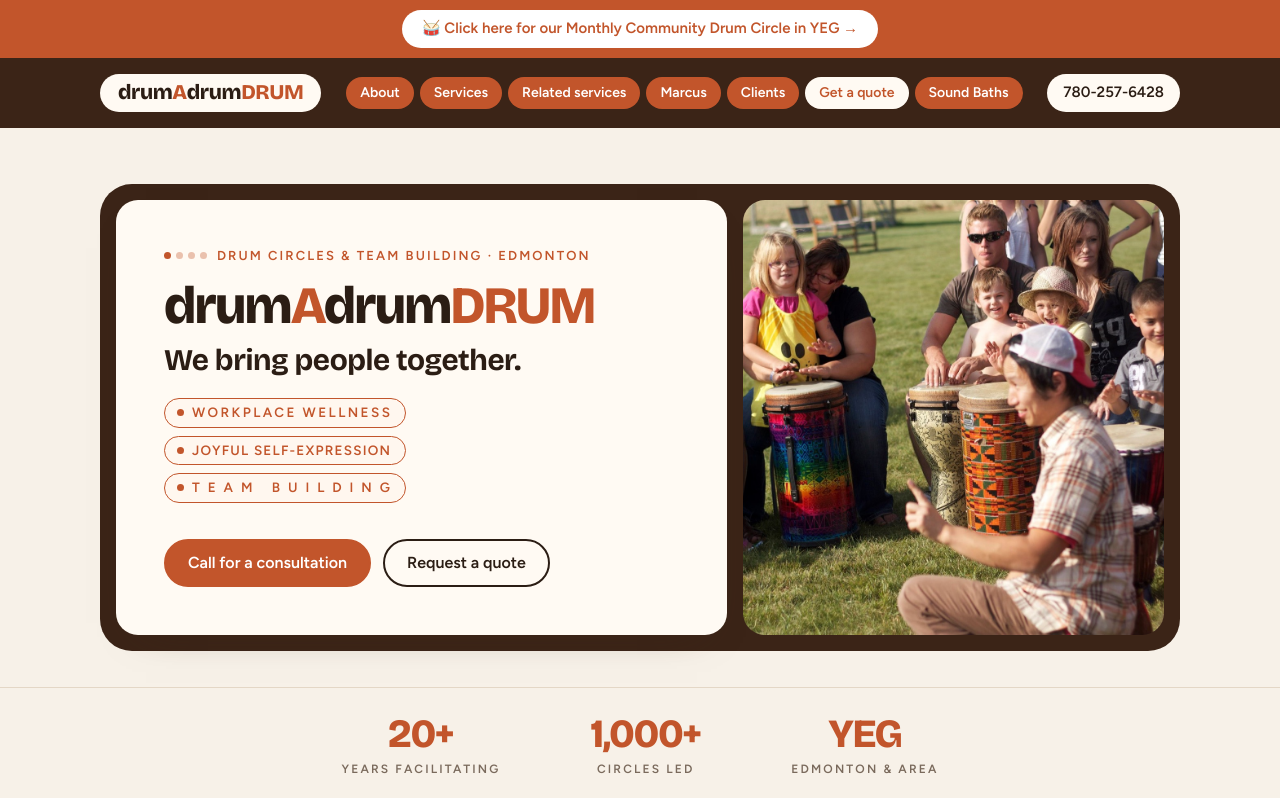
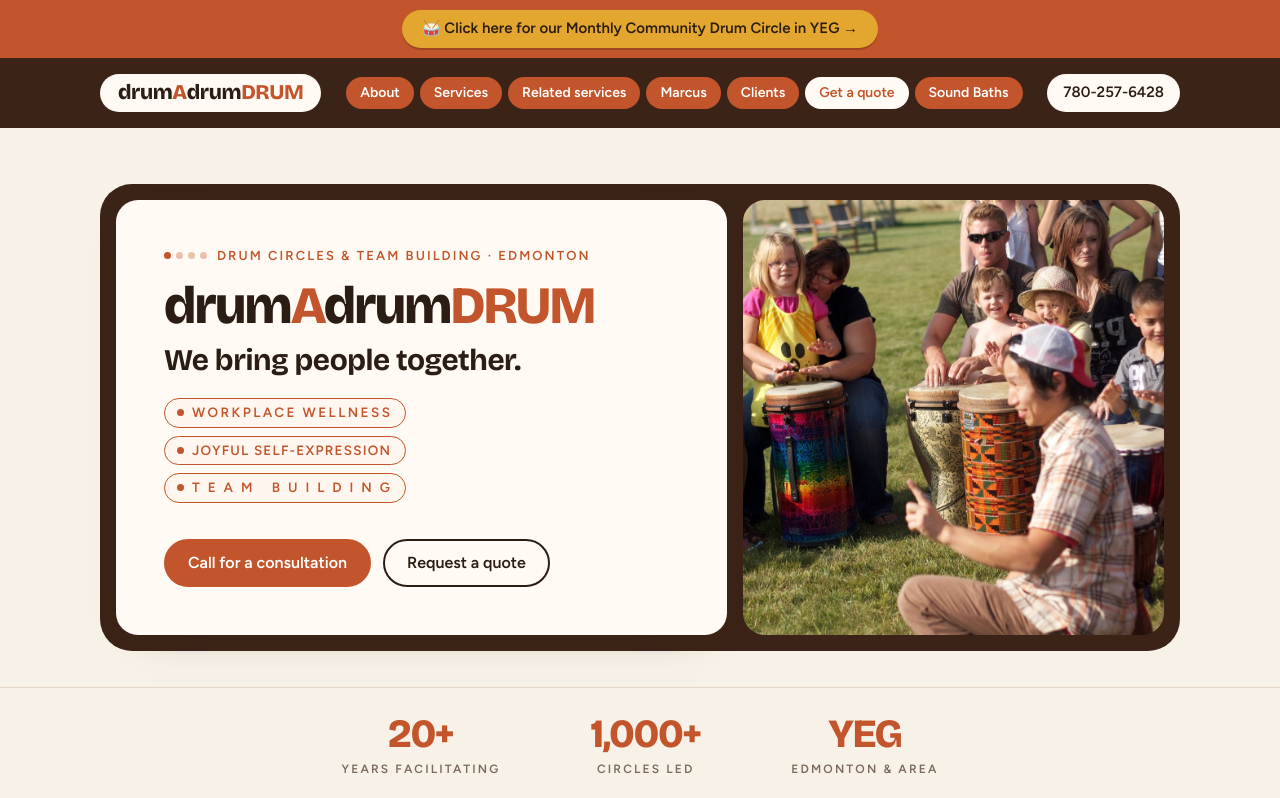
Before and after one commit to MATERIAAURELIA/yegdrumcircles, a plain HTML site: page index.html in a window 1280 px wide. Shown: the top 798 px of the page. Drawn offline with nearby package versions, Linux system fonts and the light colour scheme.

Commit message:
drum: community bar button mustard yellow

```diff
--- a/index.html
+++ b/index.html
@@ -561,7 +561,7 @@ header.top nav.links a.nav-quote{background:#fffaf3;color:var(--accent)}header.t
 .band-loops video{border:6px solid var(--paper);border-radius:16px;box-sizing:border-box}
 .marcus > img{border:8px solid var(--paper);border-radius:22px;box-sizing:border-box;box-shadow:0 22px 50px -28px rgba(43,29,20,.55)}
 .svc-link{margin:10px 0 0}.svc-link a{font-weight:700;color:var(--accent);text-decoration:none}.svc-link a:hover{text-decoration:underline}
-.community-bar{background:var(--accent);text-align:center;padding:10px 16px}.community-bar a{display:inline-block;background:#fff;color:var(--accent);font-weight:800;text-decoration:none;padding:9px 20px;border-radius:999px;font-size:15px;line-height:1.3}.community-bar a:hover{background:var(--paper)}
+.community-bar{background:var(--accent);text-align:center;padding:10px 16px}.community-bar a{display:inline-block;background:#e3a72f;color:#2b1d14;box-shadow:0 2px 0 rgba(0,0,0,.18);font-weight:800;text-decoration:none;padding:9px 20px;border-radius:999px;font-size:15px;line-height:1.3}.community-bar a:hover{background:#f0bb45}
 </style>
 </head>
 <body>
```
